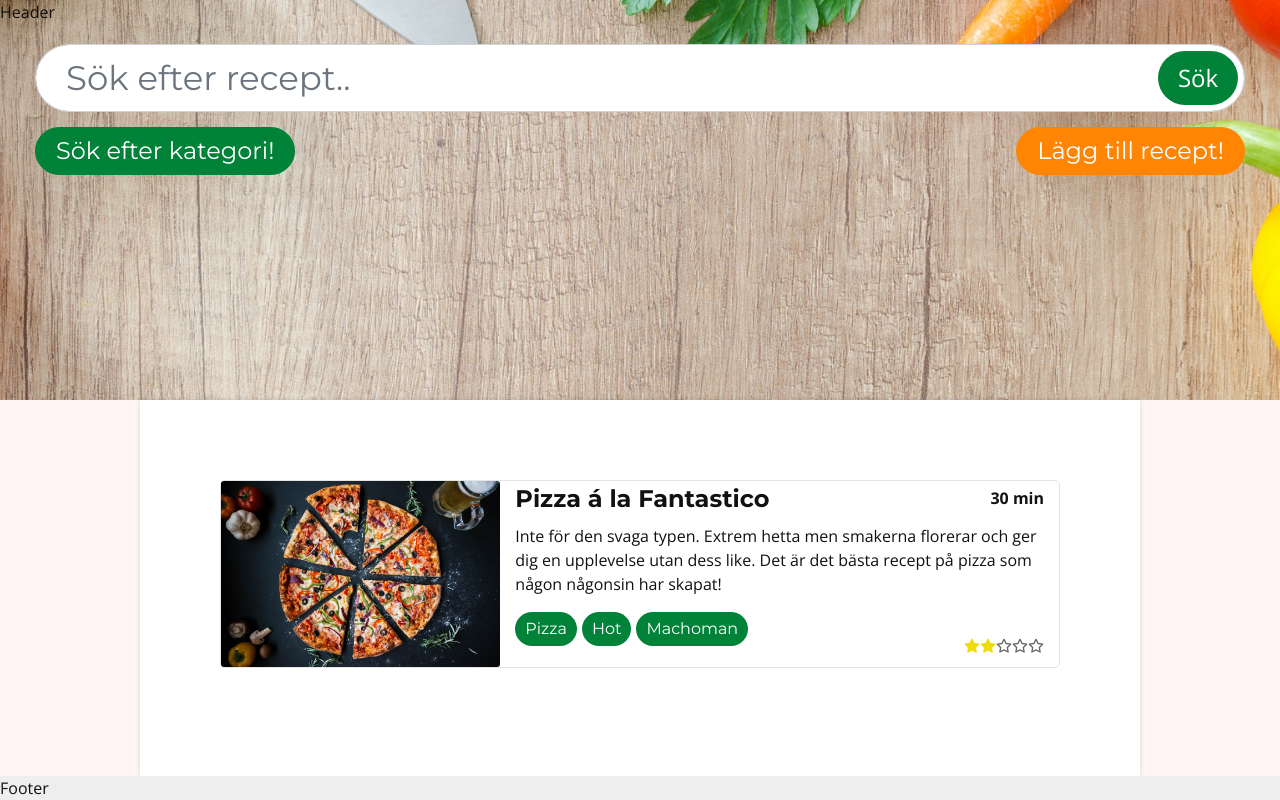
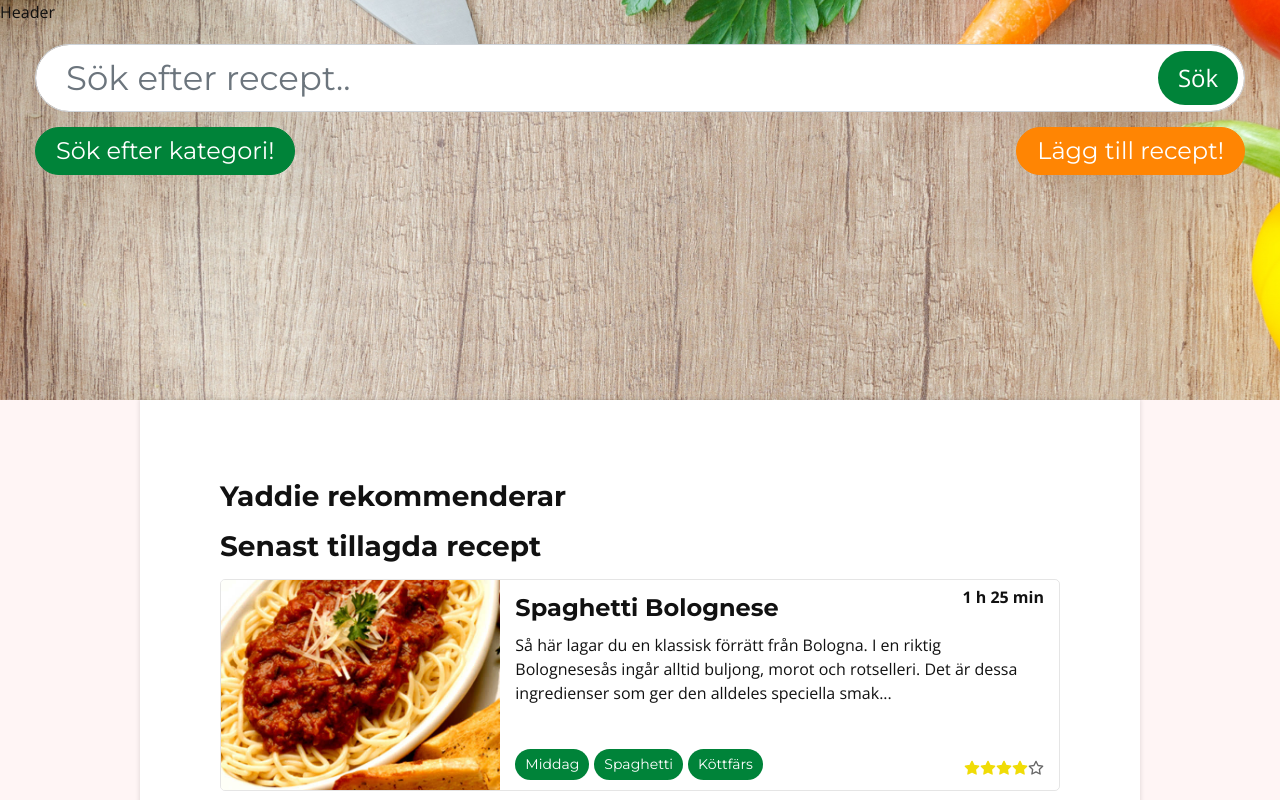
Before and after one commit to teeboteebo/yaddie-web, a React (Create React App) app: page / in a window 1280 px wide. Shown: the top 800 px of the page. Built offline with nearby package versions, Linux system fonts and the light colour scheme.

Commit message:
Yaddie recommends fix n' trix

```diff
--- a/src/components/LatestAddedRecipe/index.js
+++ /dev/null
@@ -1,53 +0,0 @@
-import React from 'react';
-import {
-  Container,
-  Row,
-  Col,
-  CardImg,
-  CardText,
-  CardSubtitle
-} from 'reactstrap';
-import Rating from '../Rating';
-import Tags from '../Tags';
-
-import './styles.scss';
-
-class LatestAddedRecipe extends React.Component {
-  render() {
-    return (
-      <article className='latest-added-recipe'>
-        <a href='/recept/test'>
-          <Container fluid>
-            <Row>
-              <Col xs='12' md='4' className='px-0'>
-                <CardImg
-                  src='/images/yummie-pizza.jpg'
-                  className='img-fluid min-h-100'
-                  alt='Delicious pizza with meat and vegetables'
-                />
-              </Col>
-              <Col xs='12' md='8'>
-                <CardSubtitle className='recipe-title'>
-                  <h4>Pizza á la Fantastico</h4>
-                </CardSubtitle>
-                <CardText className='recipe-card-resume'>
-                  Inte för den svaga typen. Extrem hetta men smakerna florerar
-                  och ger dig en upplevelse utan dess like. Det är det bästa
-                  recept på pizza som någon någonsin har skapat!
-                </CardText>
-                <div className='recipe-card-time'>30 min</div>
-                <div className='preview-rating'>
-                  <Rating rating={2} size='16' />
-                </div>
-                <div className='preview-tag mb-4 mb-md-0'>
-                  <Tags tags={['Pizza', 'Hot', 'Machoman']} />
-                </div>
-              </Col>
-            </Row>
-          </Container>
-        </a>
-      </article>
-    );
-  }
-}
-export default LatestAddedRecipe;
--- /dev/null
+++ b/src/components/RecipeLister/RecipePreview/index.js
@@ -0,0 +1,66 @@
+import React from 'react';
+import {
+  Container,
+  Row,
+  Col,
+  CardImg,
+  CardText,
+  CardSubtitle
+} from 'reactstrap';
+import Rating from '../../Rating';
+import Tags from '../../Tags';
+
+import './styles.scss';
+
+class RecipePreview extends React.Component {
+  render() {
+    let hours = 0;
+    let minutes = 0;
+    if (this.props.recipe.cookingTime > 60) {
+      hours = (60 % this.props.recipe.cookingTime) / 60;
+      minutes = this.props.recipe.cookingTime - hours * 60;
+    }
+    if (this.props.recipe.summary.length > 180) {
+      this.props.recipe.summary =
+        this.props.recipe.summary.slice(0, 180) + '...';
+    }
+    const recipe = this.props.recipe;
+    return (
+      <article className='latest-added-recipe'>
+        <a href='/recept/test'>
+          <Container fluid>
+            <Row>
+              <Col xs='12' md='4' className='px-0'>
+                <CardImg
+                  src={recipe.img}
+                  className='recipe-img'
+                  alt={'Maträttsbild på ' + recipe.title}
+                />
+              </Col>
+              <Col xs='12' md='8' className='pb-5 pb-md-0'>
+                <CardSubtitle className='recipe-title mt-1'>
+                  <h4>{recipe.title}</h4>
+                </CardSubtitle>
+                <CardText className='recipe-card-resume mb-5'>
+                  {recipe.summary}
+                </CardText>
+                <div className='recipe-card-time'>
+                  {hours
+                    ? hours + ' h ' + minutes + ' min'
+                    : recipe.cookingTime + ' min'}
+                </div>
+                <div className='preview-rating'>
+                  <Rating rating={recipe.rating} size='16' />
+                </div>
+                <div className='preview-tag mb-4 mb-md-0'>
+                  <Tags tags={recipe.tags} size={14} clickable={false} />
+                </div>
+              </Col>
+            </Row>
+          </Container>
+        </a>
+      </article>
+    );
+  }
+}
+export default RecipePreview;
--- a/src/components/LatestAddedRecipe/styles.scss
+++ b/src/components/RecipeLister/RecipePreview/styles.scss
@@ -1,4 +1,4 @@
-@import '../../sass/variables';
+@import '../../../sass/variables';
 
 .latest-added-recipe {
   & > a {
@@ -11,6 +11,7 @@
   }
   border: 1px solid $light;
   border-radius: 5px;
+  overflow: hidden;
   cursor: pointer;
   color: $text;
   position: relative;
@@ -27,6 +28,7 @@
   }
   .recipe-card-resume {
     font-family: $small-text;
+    text-overflow: ellipsis;
   }
   .recipe-card-time {
     font-family: $small-text;
@@ -44,12 +46,19 @@
   .preview-rating {
     position: absolute;
     bottom: 5px;
-    right: 15px;
+    right: 7.5px;
+  }
+  .preview-tag {
+    bottom: 15px;
+    position: absolute;
     @include media-breakpoint-up(md) {
-      right: 7.5px;
+      bottom: 5px;
     }
   }
-  .preview-tag {
-    bottom: 5px;
+  .recipe-img {
+    object-fit: cover;
+    width: 100%;
+    height: 100%;
+    border-radius: 0;
   }
 }
--- a/src/components/RecipeLister/index.js
+++ b/src/components/RecipeLister/index.js
@@ -1,11 +1,20 @@
-import React from 'react'
+import React from 'react';
+import RecipePreview from './RecipePreview';
 
-class RecipeLister extends React.Component {
-  render() {
-    return (
-      <div>Recept</div>
-    )
-  }
-}
+import './styles.scss';
 
-export default RecipeLister
+const RecipeLister = props => {
+  return (
+    <section>
+      {props.recipes.map((recipe, i) => {
+        return (
+          <div className='list-item mb-5 mb-md-3' key={'recipe_' + i}>
+            <RecipePreview recipe={recipe} />
+          </div>
+        );
+      })}
+    </section>
+  );
+};
+
+export default RecipeLister;
--- /dev/null
+++ b/src/components/RecipeLister/styles.scss
@@ -0,0 +1 @@
+@import '../../sass/variables.scss';
--- a/src/views/StartPage/index.js
+++ b/src/views/StartPage/index.js
@@ -1,13 +1,38 @@
 import React from 'react';
 import './styles.scss';
 
-import LatestAddedRecipe from '../../components/LatestAddedRecipe';
+import RecipeLister from '../../components/RecipeLister';
 
 class StartPage extends React.Component {
+  constructor() {
+    super();
+    this.recipes = [
+      {
+        title: 'Spaghetti Bolognese',
+        img: '/images/food/pasta-bolog.jpg',
+        rating: 4.2,
+        tags: ['Middag', 'Spaghetti', 'Köttfärs'],
+        cookingTime: 85,
+        summary:
+          'Så här lagar du en klassisk förrätt från Bologna. I en riktig Bolognesesås ingår alltid buljong, morot och rotselleri. Det är dessa ingredienser som ger den alldeles speciella smaken till såsen. Servera med spaghetti och riven parmesanost.'
+      },
+      {
+        title: 'Pizza a la fantastico',
+        img: '/images/food/yummie-pizza.jpg',
+        rating: 4.9,
+        tags: ['Pizza', 'Kött', 'Machoman'],
+        cookingTime: 35,
+        summary:
+          'Inte för den svaga typen. Extrem hetta men smakerna florerar och ger dig en upplevelse utan dess like. Det är det bästa pizzareceptet som någon någonsin har skapat!'
+      }
+    ];
+  }
   render() {
     return (
       <div className='start-page'>
-        <LatestAddedRecipe />
+        <h3 className='mb-5 mb-md-3'>Yaddie rekommenderar</h3>
+        <h3 className='mb-5 mb-md-3'>Senast tillagda recept</h3>
+        <RecipeLister recipes={this.recipes} />
       </div>
     );
   }
--- a/src/views/StartPage/styles.scss
+++ b/src/views/StartPage/styles.scss
@@ -2,4 +2,8 @@
 
 .start-page {
   font-family: $big-text;
+  h3 {
+    font-weight: 700;
+    margin-bottom: 0;
+  }
 }
```
Also changed, not shown: public/images/food/yummie-pizza.jpg (renamed from public/images/yummie-pizza.jpg).
